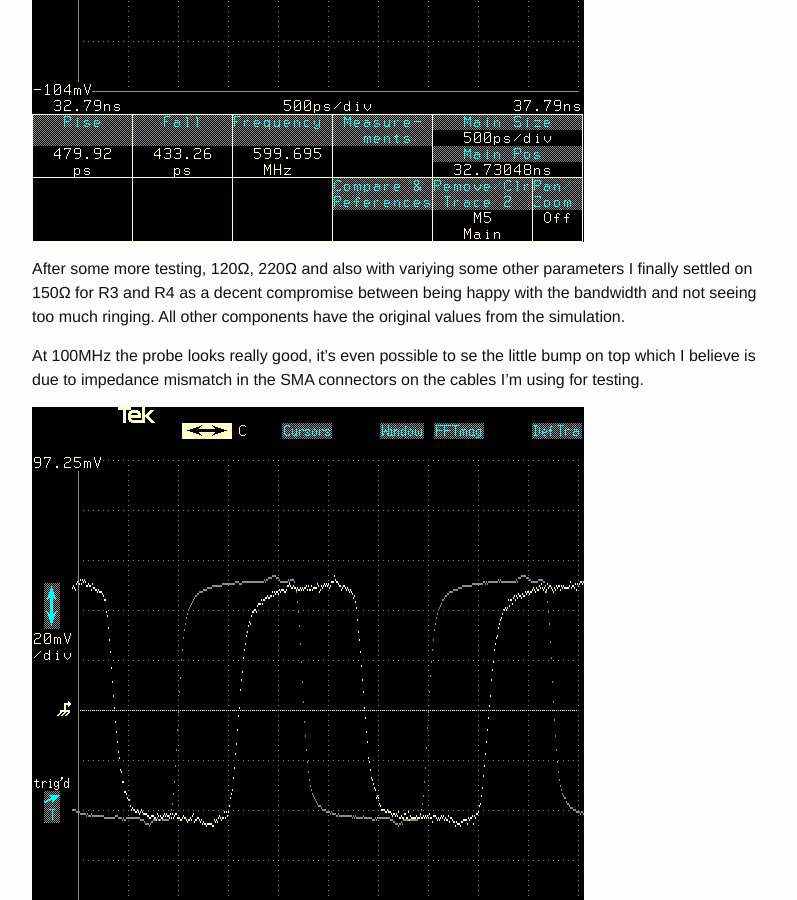
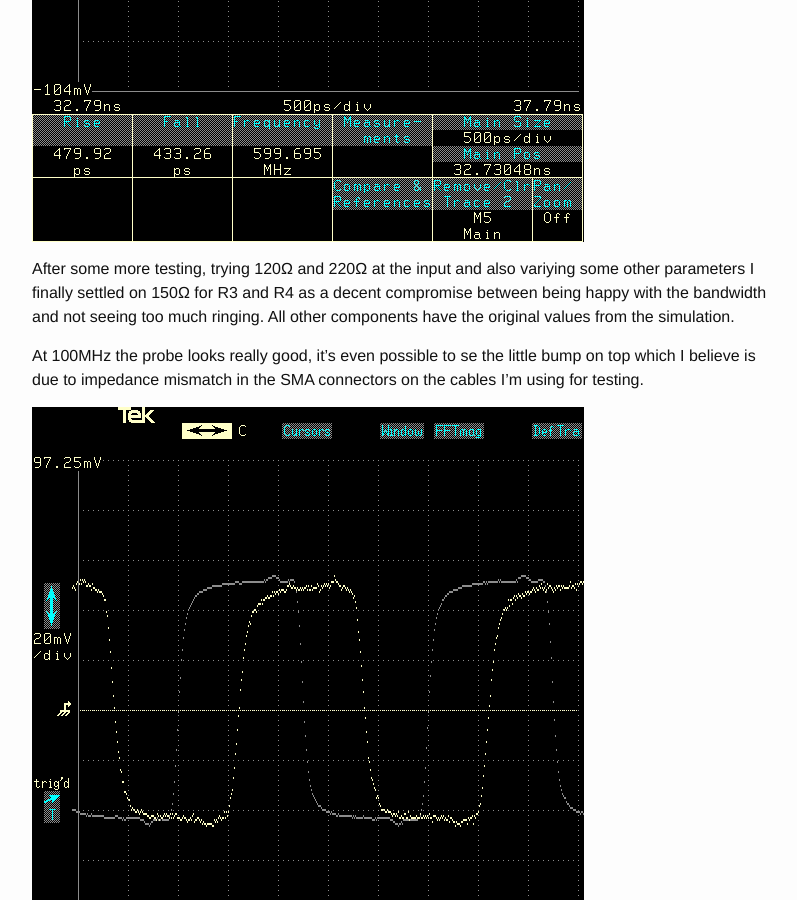
Before and after one commit to wingel/wingel.github.io, a Jekyll site: the page built from _posts/2016-03-16-ghz-differential-probe-3.md, in a window 1280 px wide and 900 px high, scrolled down 3068 px. Shown: the whole window, without its empty margins (238-1035 px from the left). Built offline with Jekyll 4.4.1, drawn with Linux system fonts in a browser that asks for light colours; some of the changed text lies outside the part shown.

Commit message:
Small language fixes

```diff
--- a/_posts/2016-03-16-ghz-differential-probe-3.md
+++ b/_posts/2016-03-16-ghz-differential-probe-3.md
@@ -41,11 +41,11 @@ unstable if the gain at high frequencies becomes too high.
 
 [![Measurement at 600MHz with 100Ω input resistors]({{site.baseurl}}/images/2016-03-16-ghz-differential-probe-3/measure-100-600.png)]({{site.baseurl}}/images/2016-03-16-ghz-differential-probe-3/measure-100-600.png)
 
-After some more testing, 120Ω, 220Ω and also with variying some other
-parameters I finally settled on 150Ω for R3 and R4 as a decent
-compromise between being happy with the bandwidth and not seeing too
-much ringing.  All other components have the original values from the
-simulation.
+After some more testing, trying 120Ω and 220Ω at the input and also
+variying some other parameters I finally settled on 150Ω for R3 and R4
+as a decent compromise between being happy with the bandwidth and not
+seeing too much ringing.  All other components have the original
+values from the simulation.
 
 At 100MHz the probe looks really good, it's even possible to se the
 little bump on top which I believe is due to impedance mismatch in the
```
Also changed, not shown: other parts of _posts/2016-03-16-ghz-differential-probe-3.md (+2 -2 lines).
